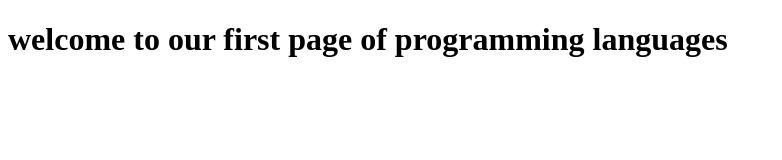
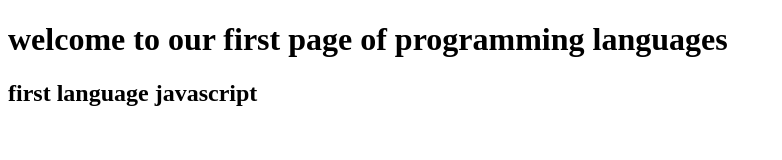
Before and after one commit to Shafie-Ahmed/php95git, a plain HTML site: page index.html in a window 1280 px wide. Shown: the whole page, without its empty margins (0-782 px from the left). Drawn offline with Linux system fonts and the light colour scheme.

Commit message:
second change

```diff
--- a/index.html
+++ b/index.html
@@ -7,6 +7,7 @@
 </head>
 <body>
     <h1> welcome to our first page of programming languages</h1>
+    <h2> first language javascript</h2>
 
 </body>
 </html>
```
